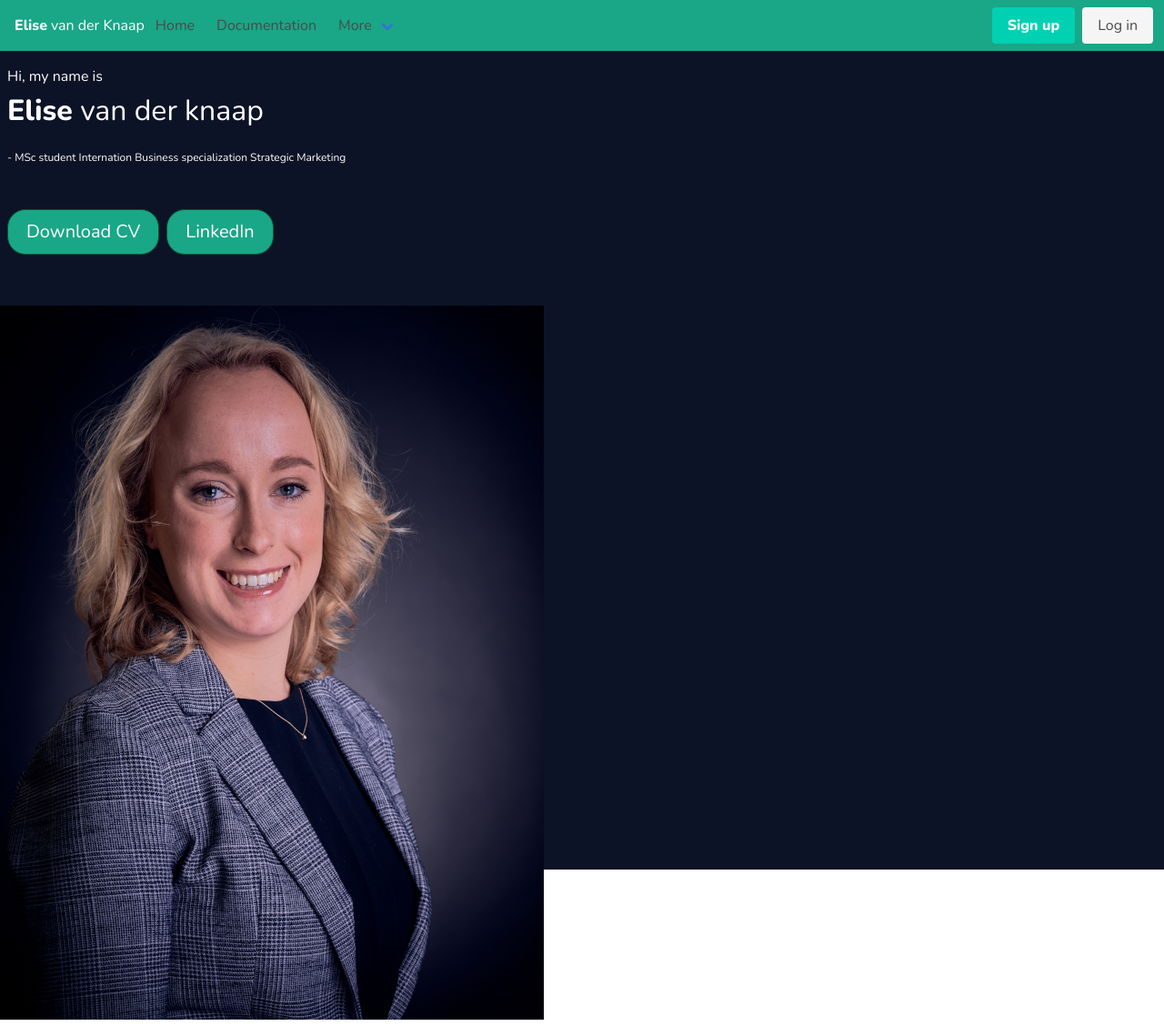
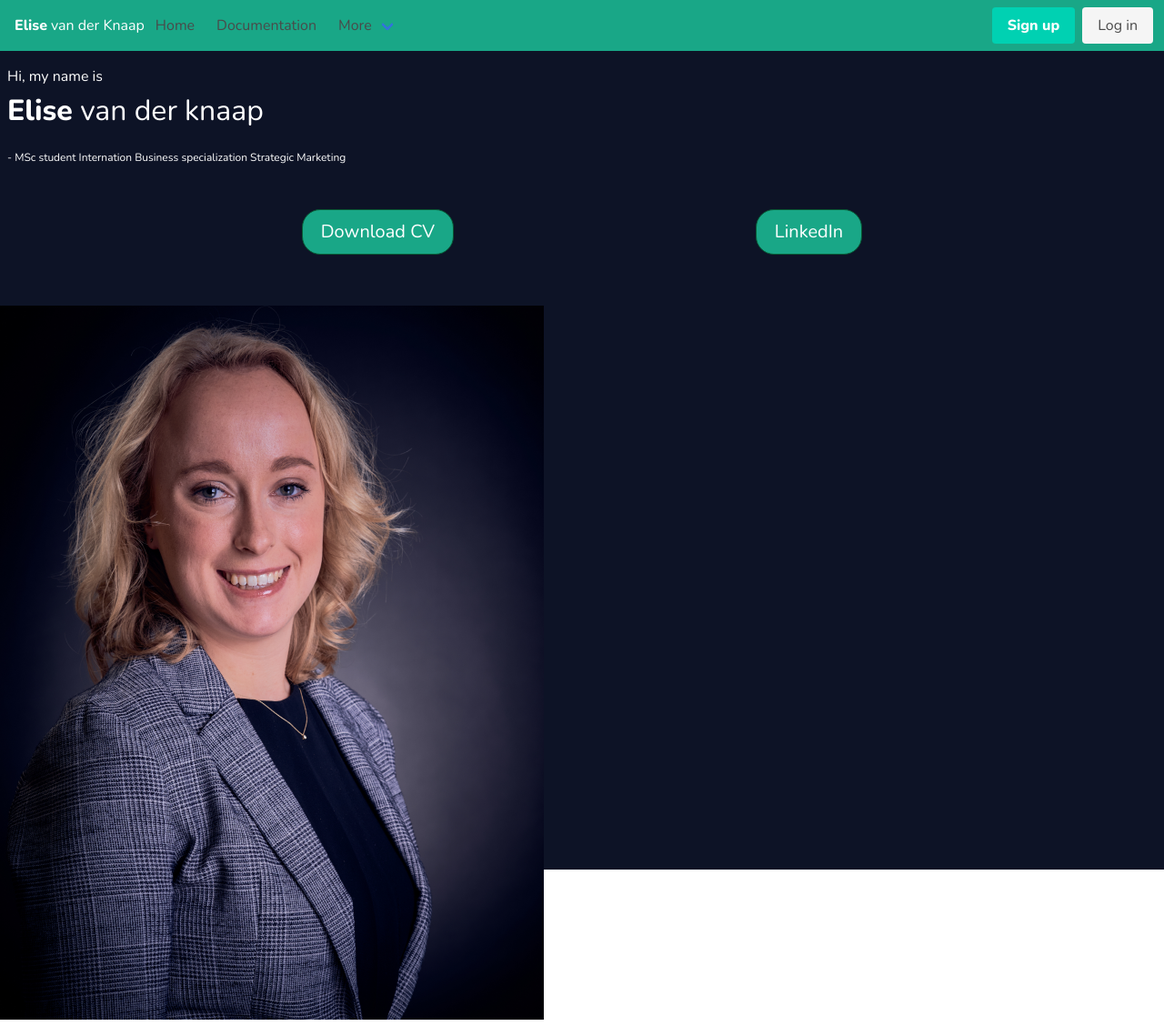
Before and after one commit to Elise-van-der-Knaap/Elise-van-der-Knaap.github.io, a Jekyll site: the page built from index.md, in a window 1280 px wide. Shown: the whole page at 91% size. Built offline with Jekyll 4.4.1, drawn with Linux system fonts in a browser that asks for light colours.

Commit message:
added button spread

```diff
--- a/_sass/_section_1.scss
+++ b/_sass/_section_1.scss
@@ -12,3 +12,7 @@
     border-radius: 1em;
     color: #ffffff;
 }
+.buttons{
+    display: flex;
+    justify-content: space-evenly;
+}
```
Also changed, not shown: 2 other files.
